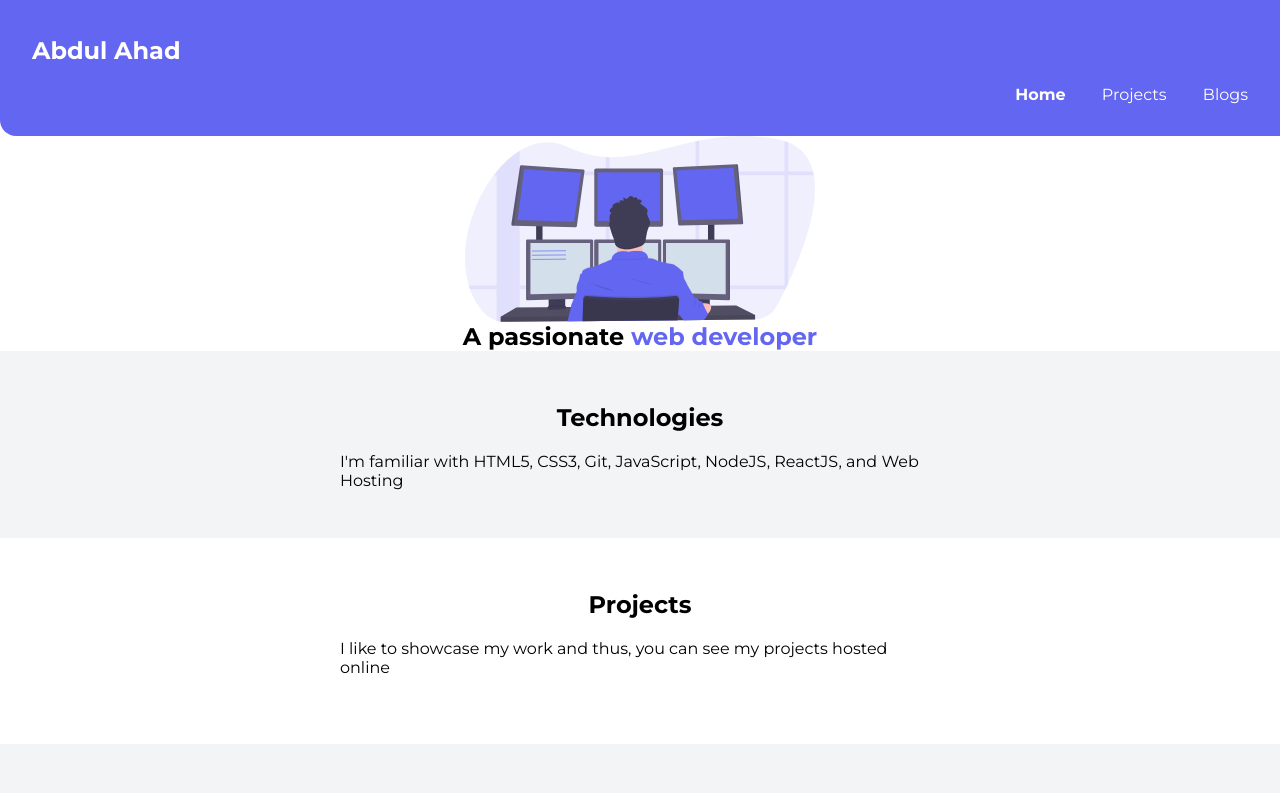
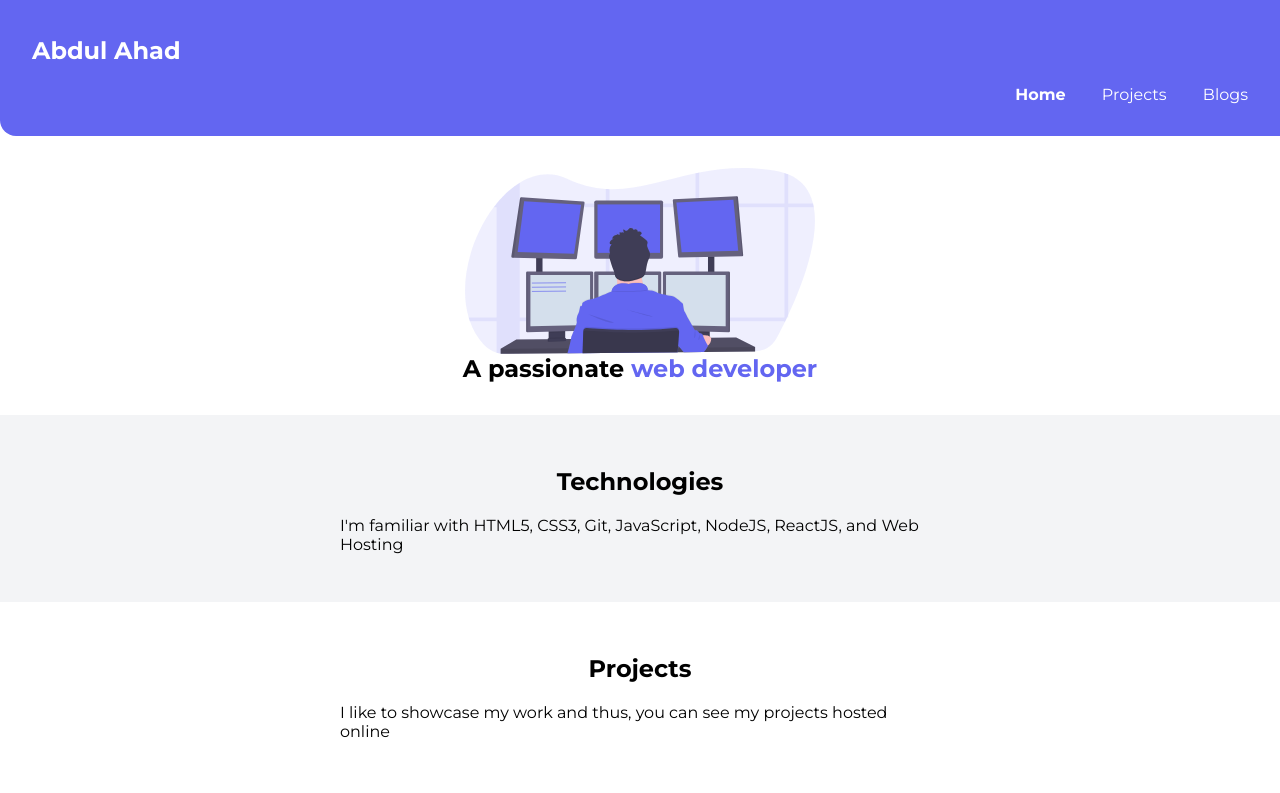
Before and after one commit to abahad7921/abdulahad-portfolio, a plain HTML site: page index.html in a window 1280 px wide. Shown: the top 793 px of the page. Drawn offline with Linux system fonts and the light colour scheme.

Commit message:
Update: padding added b/w hero image and header

```diff
--- a/styles.css
+++ b/styles.css
@@ -72,6 +72,10 @@ body {
   color: var(--primary-color);
 }
 
+.hero {
+  padding: 2rem;
+}
+
 .hero .hero-text {
   text-align: center;
   display: block;
```
